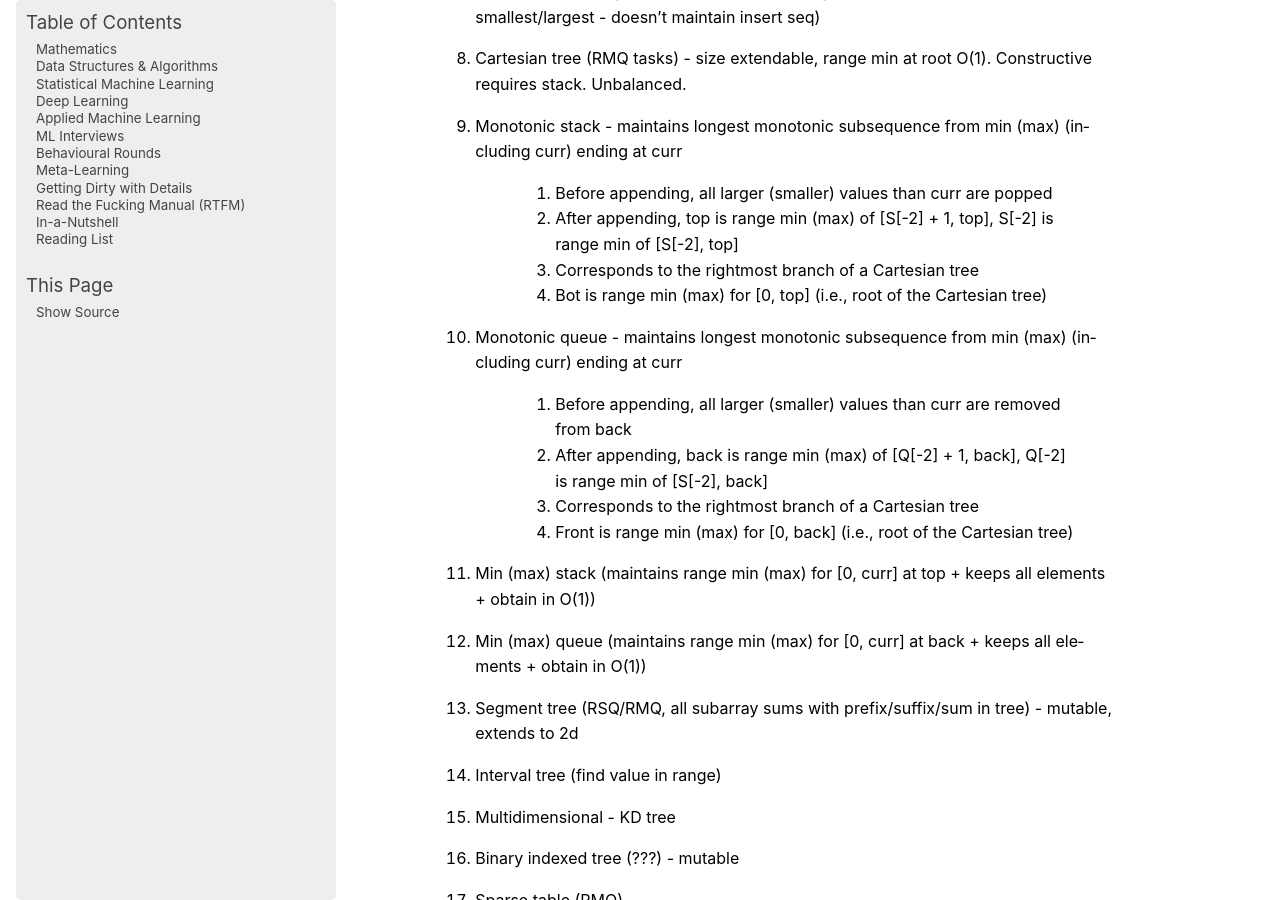
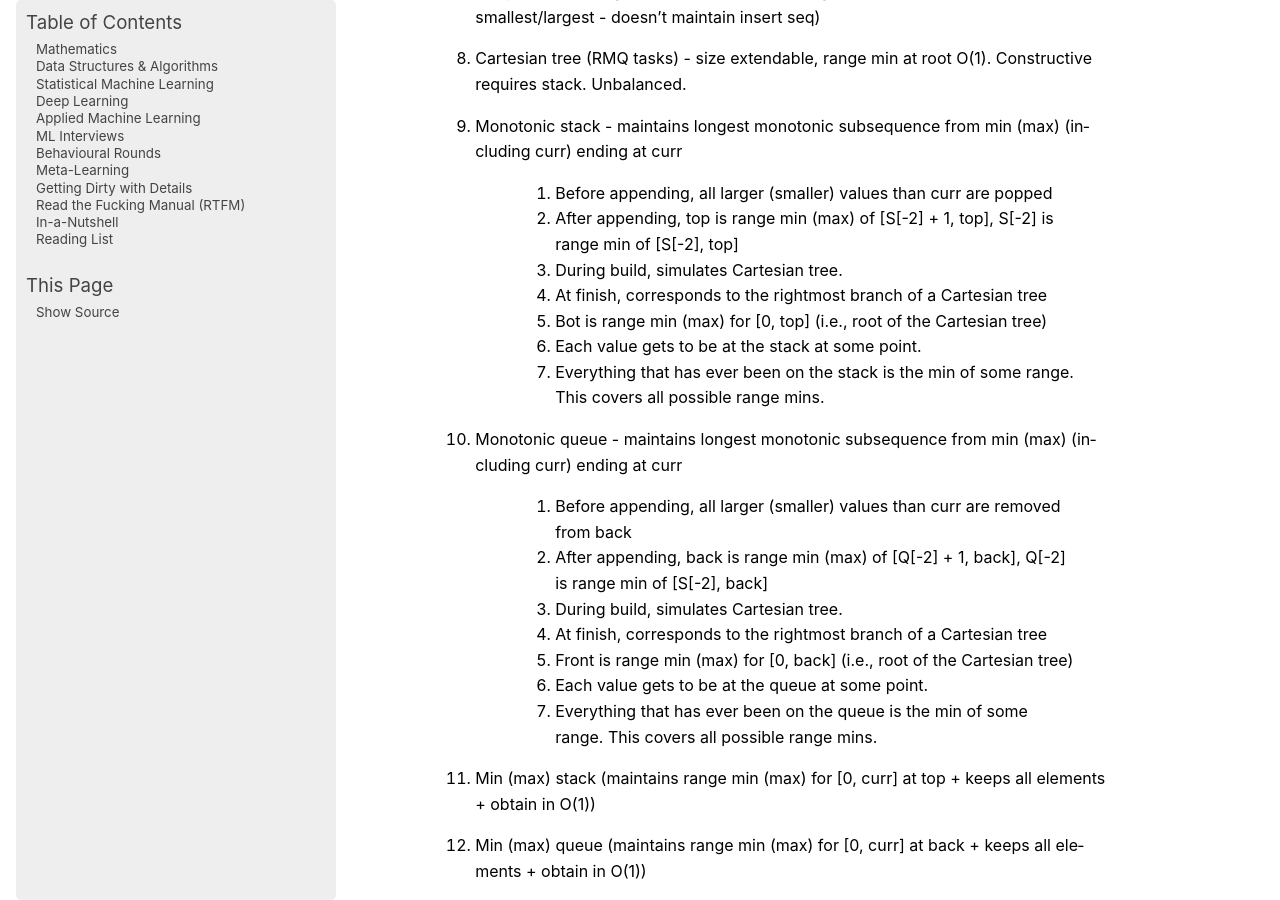
Before and after one commit to uselesstechjunks/leetcode, a Sphinx documentation site: the page built from docs/source/dsa/index.rst, in a window 1280 px wide and 900 px high, scrolled down 2727 px. Built offline with Sphinx 7.4.7, drawn with Linux system fonts in a browser that asks for light colours; pages that are not in the unit, such as notebooks, are missing from menus.

Commit message:
Update index.rst

```diff
--- a/docs/source/dsa/index.rst
+++ b/docs/source/dsa/index.rst
@@ -62,14 +62,20 @@ Find something
 
 		#. Before appending, all larger (smaller) values than curr are popped
 		#. After appending, top is range min (max) of [S[-2] + 1, top], S[-2] is range min of [S[-2], top]
-		#. Corresponds to the rightmost branch of a Cartesian tree
+		#. During build, simulates Cartesian tree.
+		#. At finish, corresponds to the rightmost branch of a Cartesian tree
 		#. Bot is range min (max) for [0, top] (i.e., root of the Cartesian tree)
+		#. Each value gets to be at the stack at some point.
+		#. Everything that has ever been on the stack is the min of some range. This covers all possible range mins.
 	#. Monotonic queue - maintains longest monotonic subsequence from min (max) (including curr) ending at curr
 
 		#. Before appending, all larger (smaller) values than curr are removed from back
 		#. After appending, back is range min (max) of [Q[-2] + 1, back], Q[-2] is range min of [S[-2], back]
-		#. Corresponds to the rightmost branch of a Cartesian tree
+		#. During build, simulates Cartesian tree.
+		#. At finish, corresponds to the rightmost branch of a Cartesian tree
 		#. Front is range min (max) for [0, back] (i.e., root of the Cartesian tree)
+		#. Each value gets to be at the queue at some point.
+		#. Everything that has ever been on the queue is the min of some range. This covers all possible range mins.
 	#. Min (max) stack (maintains range min (max) for [0, curr] at top + keeps all elements + obtain in O(1))
 	#. Min (max) queue (maintains range min (max) for [0, curr] at back + keeps all elements + obtain in O(1))
 	#. Segment tree (RSQ/RMQ, all subarray sums with prefix/suffix/sum in tree) - mutable, extends to 2d
```
